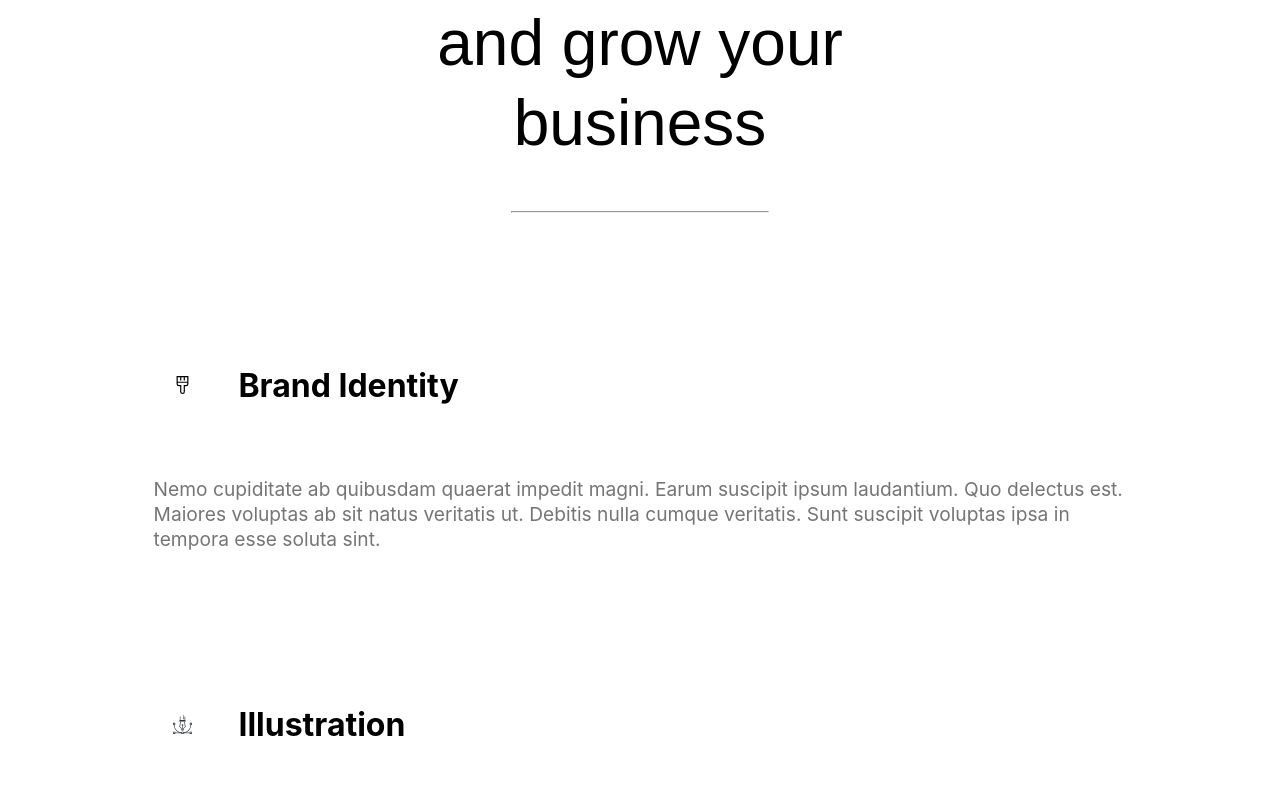
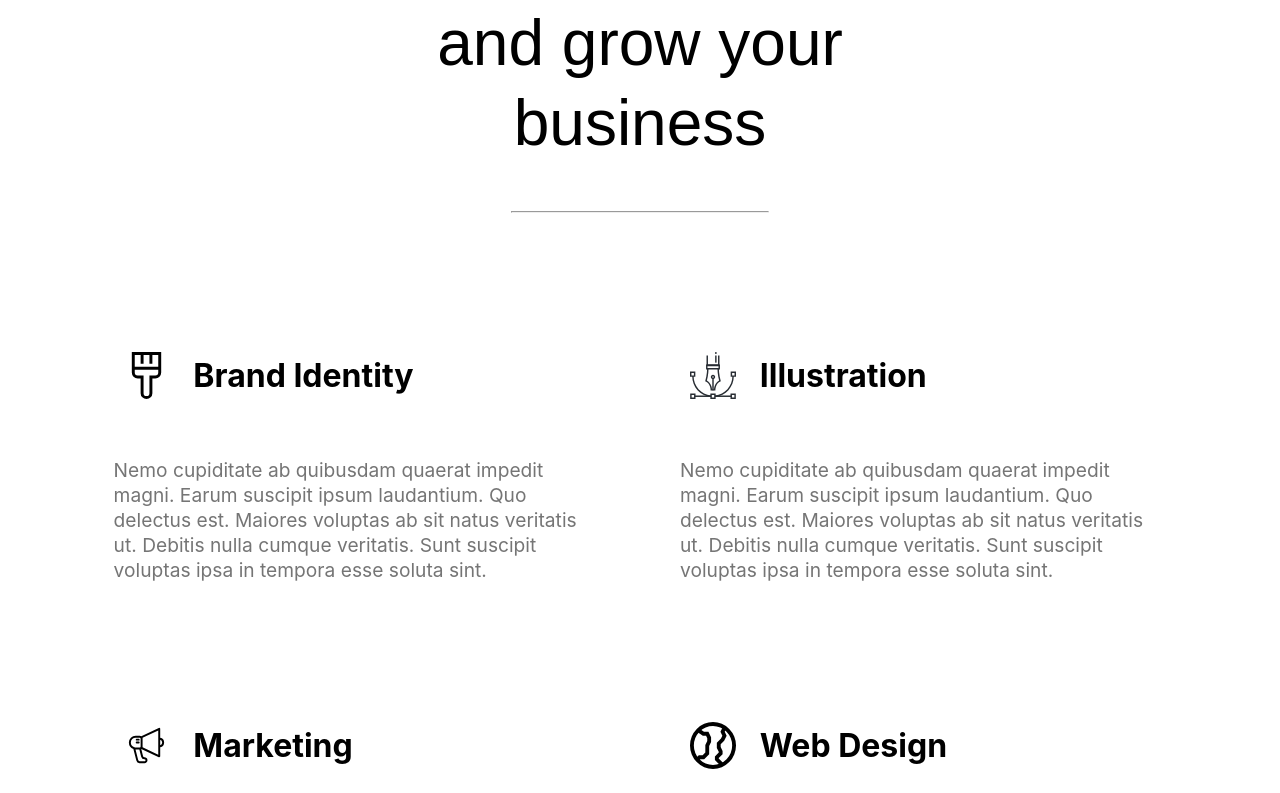
Before and after one commit to alighieth/SampleSite, a React (Create React App) app in the folder myapp/: page / in a window 1280 px wide. Shown: the part 1986-2779 px from the top of the page. Built offline with nearby package versions, Linux system fonts and the light colour scheme.

Commit message:
Update .gitignore

```diff
--- a/myapp/src/App.css
+++ b/myapp/src/App.css
@@ -431,7 +431,7 @@ button,
 }
 
 .featuresContainer > div {
-  width: 80%;
+  width: 40%;
 }
 .feature-title {
   color: #000;
@@ -626,4 +626,8 @@ textarea:focus {
   .feature-p {
     width: 100%;
   }
+
+  .featuresContainer > div {
+    width: 80%;
+  }
 }
--- a/myapp/src/glint/features.js
+++ b/myapp/src/glint/features.js
@@ -92,7 +92,7 @@ const FeaturesBox = ({ image, title, description }) => {
   return (
     <div>
       <div className="feature-box-img">
-        <img width="2%" src={image} alt="brush" className="feature-image" />
+        <img width="10%" src={image} alt="brush" className="feature-image" />
         <h5 className="feature-title">{title}</h5>
       </div>
       <p className="feature-p">{description} </p>
```
